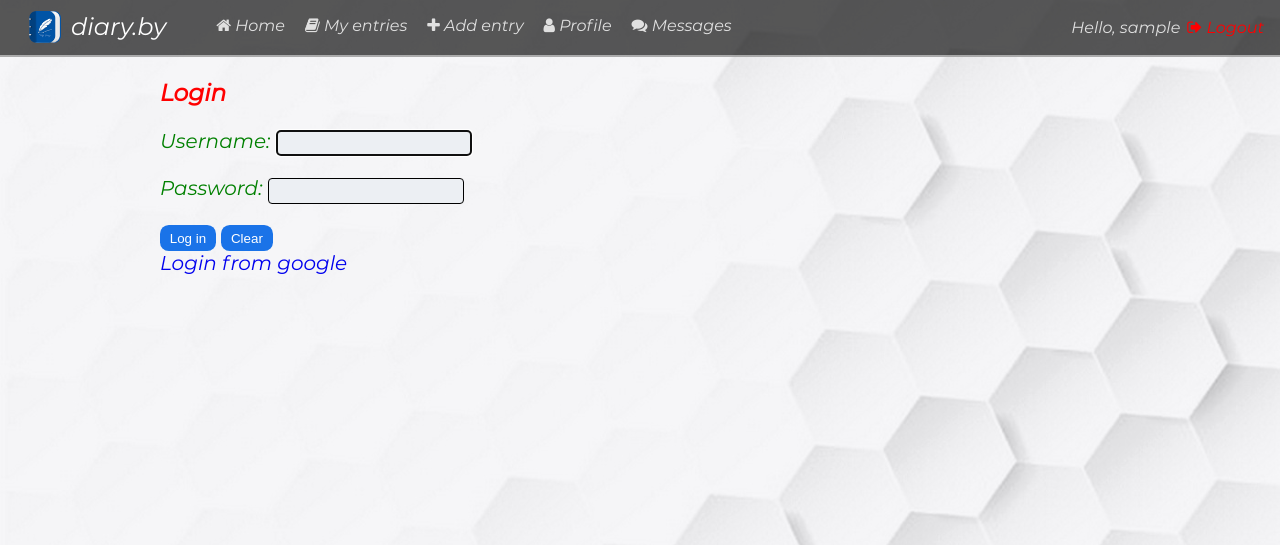
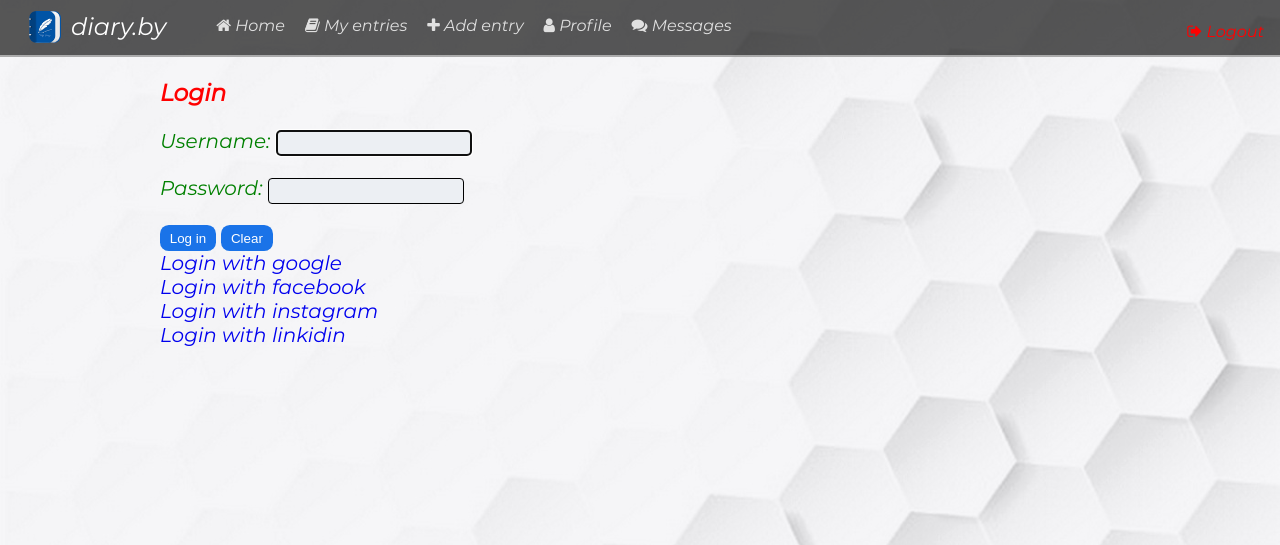
Before and after one commit to antonkomp/diary_project, a Django app: page /delete_message/1/ in a window 1280 px wide. Shown: the top 545 px of the page. Run offline with Django 3.2, Linux system fonts and the light colour scheme; a user stored in the database is signed in; tables that the repository leaves empty hold one stand-in row (values such as "Sample post"); some libraries are stand-ins or nearby versions.

Commit message:
added a mini avatar to the header and facebook authorization

```diff
--- a/src/accounts/templates/login.html
+++ b/src/accounts/templates/login.html
@@ -13,6 +13,16 @@
         <input class="log_buttons" type="reset" value="Clear"/>
     </form>
     <a class="auth_google" href="{% url 'social:begin' 'google-oauth2' %}">
-        Login from google
+        Login with google
+    </a><br>
+    <a class="auth_facebook" href="{% url 'social:begin' 'facebook' %}">
+        Login with facebook
+    </a><br>
+    <a class="auth_instagram" href="{% url 'social:begin' 'google-oauth2' %}">
+        Login with instagram
+    </a><br>
+    <a class="auth_linkidin" href="{% url 'social:begin' 'google-oauth2' %}">
+        Login with linkidin
     </a>
+
 {% endblock %}
--- a/src/accounts/templates/profile.html
+++ b/src/accounts/templates/profile.html
@@ -12,12 +12,12 @@
         </div>
     {% endfor %}
     <form action={% url 'profile' %} method="GET">
-        <h3>Profile: {{ user.username }}</h3>
+        <h3>{{ user.username }}</h3>
         <div class="avatar">
             {% if profile.image %}
                 <img class="image" src="{{ profile.image.url }}" alt="picture">
             {% else %}
-                <img class="image_default" src="{% static 'image/default_pic.png' %}" alt="picture" width="150" height="150">
+                <img class="image_default" src="{% static 'image/anonymous.jpg' %}" alt="picture" width="150" height="150">
             {% endif %}
         </div>
         {% if user.first_name %}
--- a/src/accounts/views.py
+++ b/src/accounts/views.py
@@ -35,7 +35,8 @@
     if request.method == 'GET':
         PageView.objects.get_or_create(url='main')
         entrance_url('main')
-        return render(request, 'main.html')
+        profile_image = Profile.objects.filter(user_id=request.user.id).first()
+        return render(request, 'main.html', {'profile': profile_image})
 
 
 def login_user(request):
@@ -158,7 +159,8 @@
                 'last_name': prof.user.last_name,
                 'email': prof.user.email,
             })
-    return render(request, "edit.html", {'form': form})
+        profile_image = Profile.objects.filter(user_id=request.user.id).first()
+        return render(request, "edit.html", {'form': form, 'profile': profile_image})
 
 
 @login_required
@@ -168,7 +170,8 @@
         entrance_url('account')
         acc = Account.objects.filter(profile_id=request.user.id).first()
         form = AccountKeyForm()
-        context = {'account': acc, 'form': form}
+        profile_image = Profile.objects.filter(user_id=request.user.id).first()
+        context = {'account': acc, 'form': form, 'profile': profile_image}
         return render(request, 'account.html', context)
     if request.method == 'POST':
         form = AccountKeyForm(request.POST, request.FILES)
@@ -202,13 +205,14 @@
     PageView.objects.get_or_create(url='message')
     entrance_url('message')
     search_query = request.GET.get('s', '')
+    profile_image = Profile.objects.filter(user_id=request.user.id).first()
     if search_query:
         mess = Messages.objects.filter(Q(recipient=request.user) & (Q(heading__icontains=search_query) |
                                                                     Q(text__icontains=search_query) |
                                                                     Q(sender__icontains=search_query)))
     else:
         mess = Messages.objects.filter(recipient=request.user)
-    return render(request, 'messages.html', {'form_mess': mess, 'keyword_search': search_query})
+    return render(request, 'messages.html', {'form_mess': mess, 'keyword_search': search_query, 'profile': profile_image})
 
 
 @login_required
@@ -218,7 +222,8 @@
         if mess.recipient != str(request.user):
             context = {'form': AuthenticationForm()}
             return render(request, 'login.html', context)
-        context = {'message': mess}
+        profile_image = Profile.objects.filter(user_id=request.user.id).first()
+        context = {'message': mess, 'profile': profile_image}
         return render(request, 'detail_message.html', context)
 
 
@@ -248,7 +253,8 @@
             return redirect('my_messages')
     else:
         form = MessagesForm()
-    return render(request, 'send_message.html', {'form': form})
+        profile_image = Profile.objects.filter(user_id=request.user.id).first()
+    return render(request, 'send_message.html', {'form': form, 'profile': profile_image})
 
 
 @login_required
@@ -278,7 +284,8 @@
 def api(request):
     PageView.objects.get_or_create(url='api')
     entrance_url('api')
-    return render(request, 'API.html')
+    profile_image = Profile.objects.filter(user_id=request.user.id).first()
+    return render(request, 'API.html', {'profile': profile_image})
 
 
 class APIUser(generics.RetrieveAPIView):
--- a/src/static/css/accounts/profile.css
+++ b/src/static/css/accounts/profile.css
@@ -15,3 +15,6 @@
 .edit_profile {
 	color: red;
 }
+.image_default {
+    border-radius: 50%;
+}
--- a/src/static/css/body.css
+++ b/src/static/css/body.css
@@ -46,10 +46,18 @@
             list-style: none;
             margin-top: 8px;
         }
-        .hat_li_login {
+        .hat_li_image {
             display: list-item;
             text-align: center!important;
             list-style: none;
+            margin-top: 4px;
+            margin-right: 10px;
+        }
+        .hat_li_logout {
+            display: list-item;
+            text-align: center!important;
+            list-style: none;
+            margin-top: 8px;
         }
         .wrapper {
             font-family: Mont, sans-serif;
--- a/src/templates/base.html
+++ b/src/templates/base.html
@@ -84,8 +84,22 @@
             </li>
         </ol>
         <ol class="login">
-            <li class="hat_li_login">Hello, {{ user.username }} </li>
-            <li class="hat_li_login">
+            <li class="hat_li_image">
+                {% if profile.image %}
+                    <img class="image" src="{{ profile.image.url }}" alt="user_image" width="28" height="28" style="border-radius: 50%; border: 2px solid #e6e6e6;" title="{{ user.username }}">
+                {% else %}
+                    {% for ass in backends.associated %}
+                      {% if ass.provider == 'facebook' %}
+                        <div class="social_image">
+                            <img src="{{ass.extra_data.picture.data.url}}" alt="user_image" width="28" height="28" style="border-radius: 50%" title="{{ user.username }}">
+                        </div>
+                      {% else %}
+                          <img class="image_default" src="{% static 'image/anonymous.jpg' %}" alt="user_image" width="28" height="28" style="border-radius: 50%" title="{{ user.username }}">
+                      {% endif %}
+                    {% endfor %}
+                {% endif %}
+            </li>
+            <li class="hat_li_logout">
                 <a href="/logout/" style="color:red;">
                     <label class="icon_out"></label>
                     Logout
```
Also changed, not shown: src/records/views.py (+10 -6 lines), src/src/settings.py (+24 -6 lines), src/templates/main.html (+13 -0 lines), src/static/image/anonymous.jpg (added), src/static/image/default_pic.png (deleted), 1 other file.
